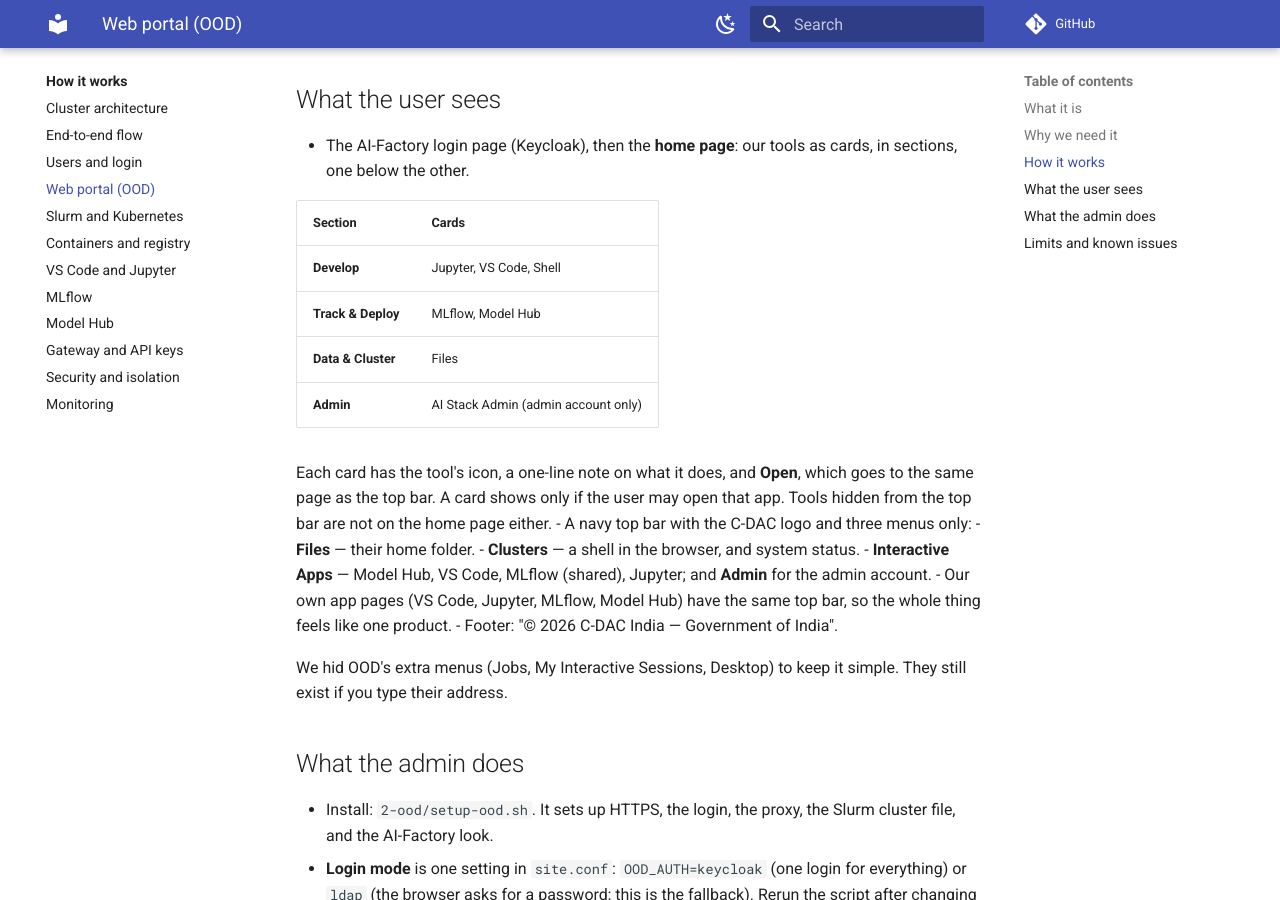
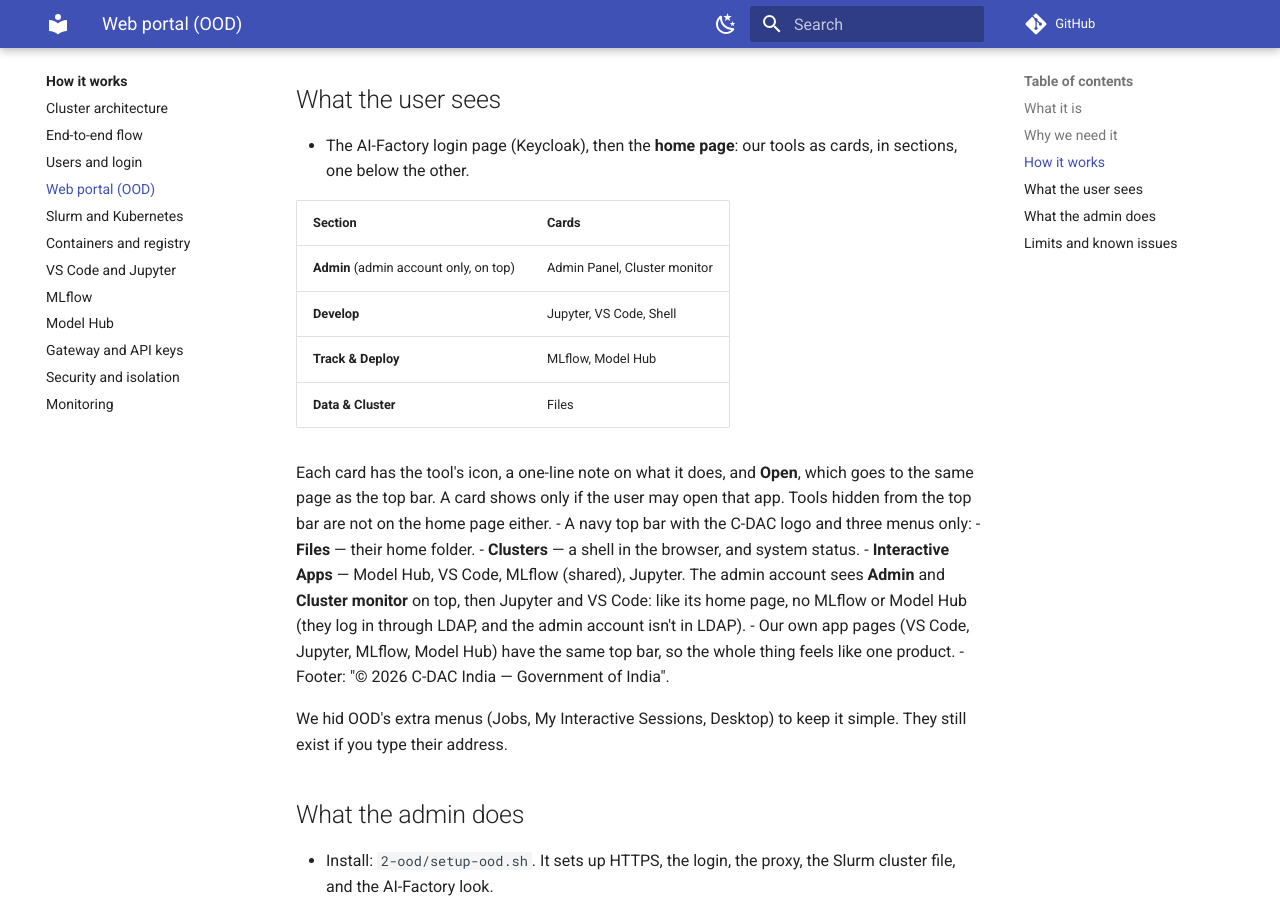
Before and after one commit to Ankush610/AI-Factory-Docs, an MkDocs documentation site: the page built from docs/how-it-works/04-web-portal-ood.md, in a window 1280 px wide and 900 px high, scrolled down 1156 px. Built offline with MkDocs 1.6.1 and Material for MkDocs 9.7.7, drawn with Linux system fonts in a browser that asks for light colours; comment, search, counter and statistics services are not loaded.

Commit message:
Portal + Cluster monitor: admin menu order, node popup
Co-Authored-By: Claude Opus 5.5 <noreply@anthropic.com>

```diff
--- a/docs/how-it-works/04-web-portal-ood.md
+++ b/docs/how-it-works/04-web-portal-ood.md
@@ -47,17 +47,19 @@ flowchart LR
 
   | Section | Cards |
   |---|---|
+  | **Admin** (admin account only, on top) | Admin Panel, Cluster monitor |
   | **Develop** | Jupyter, VS Code, Shell |
   | **Track & Deploy** | MLflow, Model Hub |
   | **Data & Cluster** | Files |
-  | **Admin** | AI Stack Admin (admin account only) |
 
   Each card has the tool's icon, a one-line note on what it does, and **Open**, which goes to the same page as the
   top bar. A card shows only if the user may open that app. Tools hidden from the top bar are not on the home page either.
 - A navy top bar with the C-DAC logo and three menus only:
   - **Files** — their home folder.
   - **Clusters** — a shell in the browser, and system status.
-  - **Interactive Apps** — Model Hub, VS Code, MLflow (shared), Jupyter; and **Admin** for the admin account.
+  - **Interactive Apps** — Model Hub, VS Code, MLflow (shared), Jupyter. The admin account sees **Admin** and
+    **Cluster monitor** on top, then Jupyter and VS Code: like its home page, no MLflow or Model Hub (they log in
+    through LDAP, and the admin account isn't in LDAP).
 - Our own app pages (VS Code, Jupyter, MLflow, Model Hub) have the same top bar, so the whole thing feels like one product.
 - Footer: "© 2026 C-DAC India — Government of India".
 
```
Also changed, not shown: docs/admin/cluster-monitor.md (+2 -2 lines).
